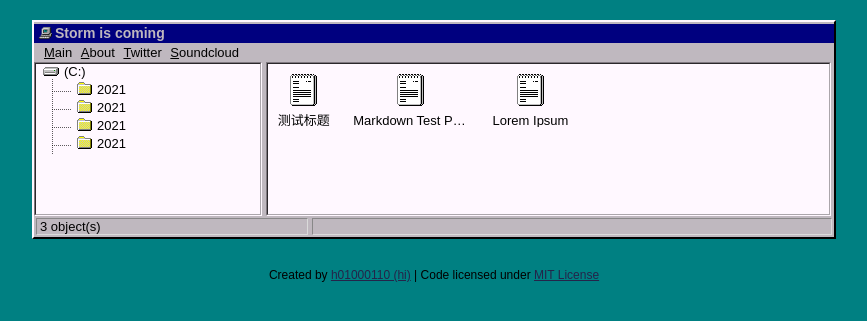
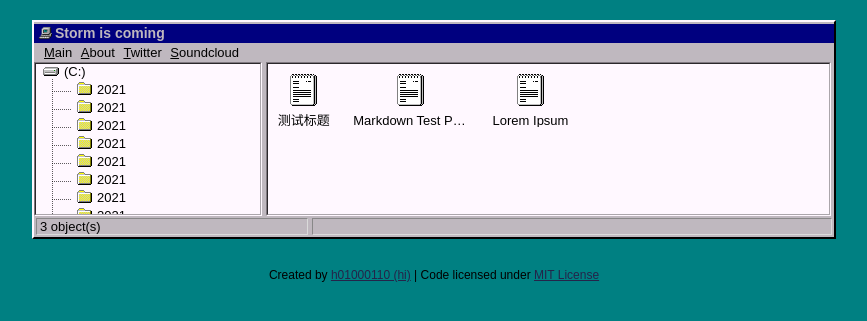
Before and after one commit to stormjokester/stormjokester.github.io, a Jekyll site: the page built from index.html, in a window 1280 px wide. Shown: the top 321 px of the page, without its empty margins (206-1073 px from the left). Built offline with Jekyll 4.4.1, drawn with Linux system fonts in a browser that asks for light colours.

Commit message:
Update default.html

```diff
--- a/_layouts/default.html
+++ b/_layouts/default.html
@@ -35,6 +35,8 @@
 			<ul>
 				{% assign tags = site.tags | sort %}
 				{% for tag in tags %}
+				<li><a href="/tag/tag100" title="tag100"><img src="/assets/img/folder.ico" />2021</a></li>
+				<li><a href="/tag/tag2" title="tag2"><img src="/assets/img/folder.ico" />2021</a></li>
 				<li><a href="/tag/tag3" title="tag3"><img src="/assets/img/folder.ico" />2021</a></li>
 				{% endfor %}
 			</ul>
```
